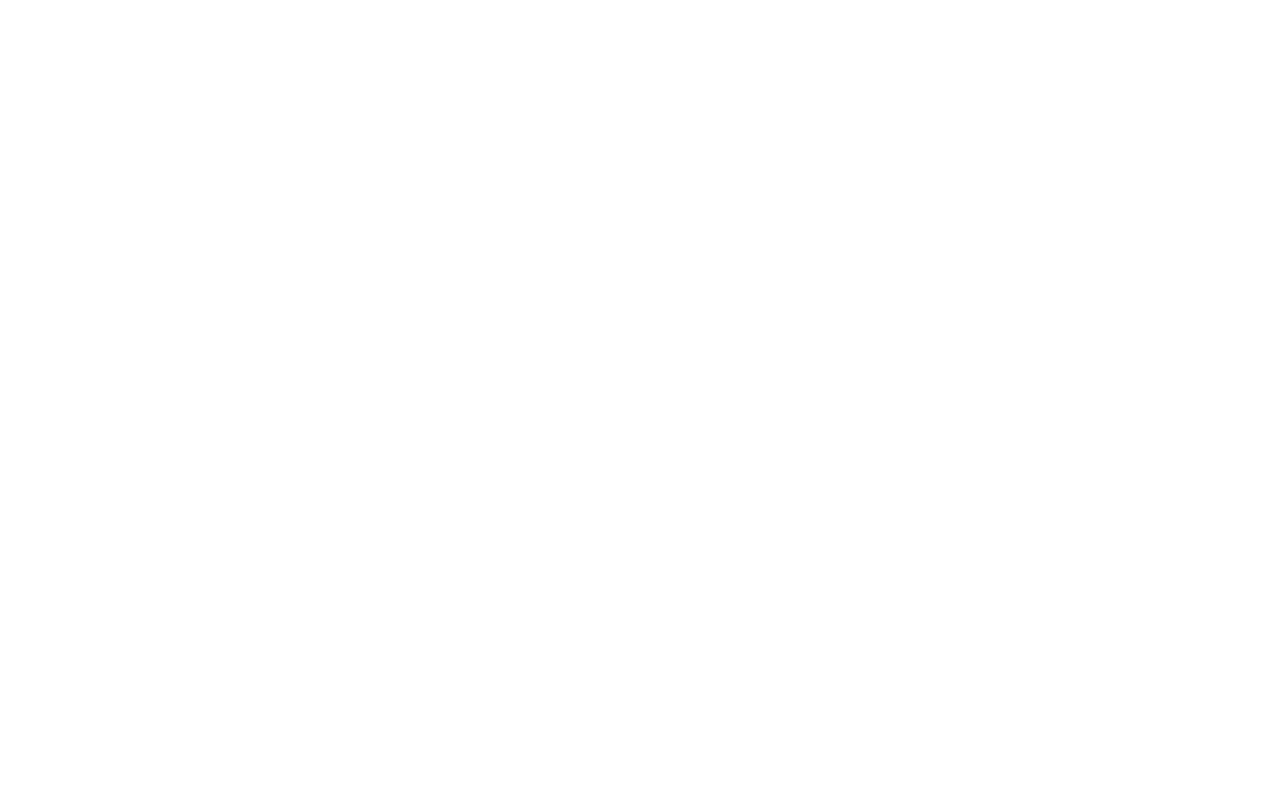
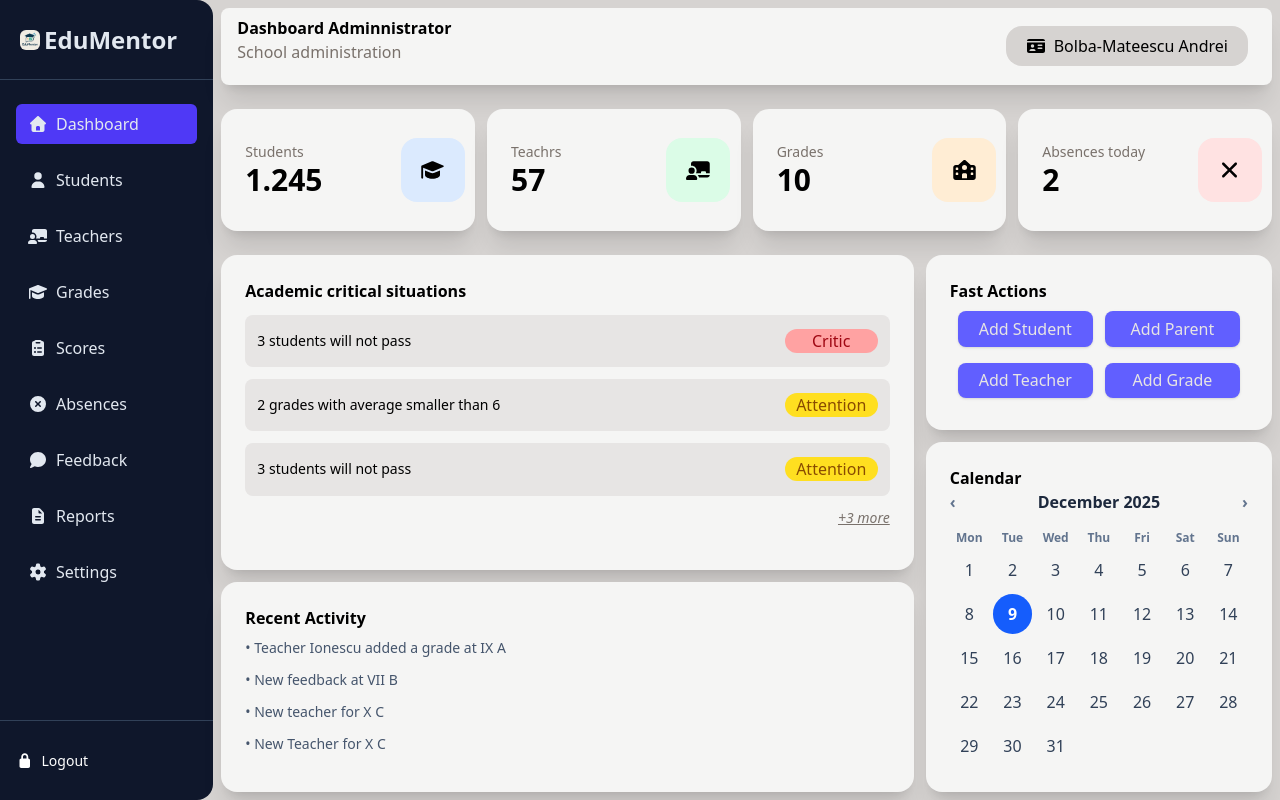
Before and after one commit to BobiMediaNetwork/EduMentor.WEB, a React (Vite) app: page /home in a window 1280 px wide. Before the commit this address had no page. Built offline with nearby package versions, Linux system fonts and the light colour scheme.

Commit message:
EDU-16 - add: connection to logIn

```diff
--- a/src/components/dashboard/sidebar/LogOut.jsx
+++ b/src/components/dashboard/sidebar/LogOut.jsx
@@ -1,12 +1,19 @@
 import {FontAwesomeIcon} from "@fortawesome/react-fontawesome";
 import {faLock} from "@fortawesome/free-solid-svg-icons";
 import {Button} from "../../common/Button.jsx";
+import {useNavigate} from "react-router-dom";
 
 export function LogOut(){
+    const navigate = useNavigate();
+
+    function handleLogout(){
+        navigate("/")
+    }
     return (
         <Button
             className="h-1/10 w-full pl-4 flex items-center text-white p-4 border-t border-slate-700 text-sm gap-2 hover:bg-slate-800 transition duration-200"
             btnText="Logout"
+            onClick={handleLogout}
         >
             <FontAwesomeIcon icon={faLock}/>
         </Button>
--- a/src/components/providers/RouterProvider.jsx
+++ b/src/components/providers/RouterProvider.jsx
@@ -10,7 +10,7 @@ export function RouterProvider(){
             <Route path="/" element={<LogIn/>}/>
             <Route path="/forget-password" element={<ForgetPassword/>}/>
             <Route path="/reset-password" element={<ResetPassword/>}/>
-            <Route path="/app" element={<Dashboard/>}/>
+            <Route path="/home" element={<Dashboard/>}/>
         </Routes>
     );
 }
```
